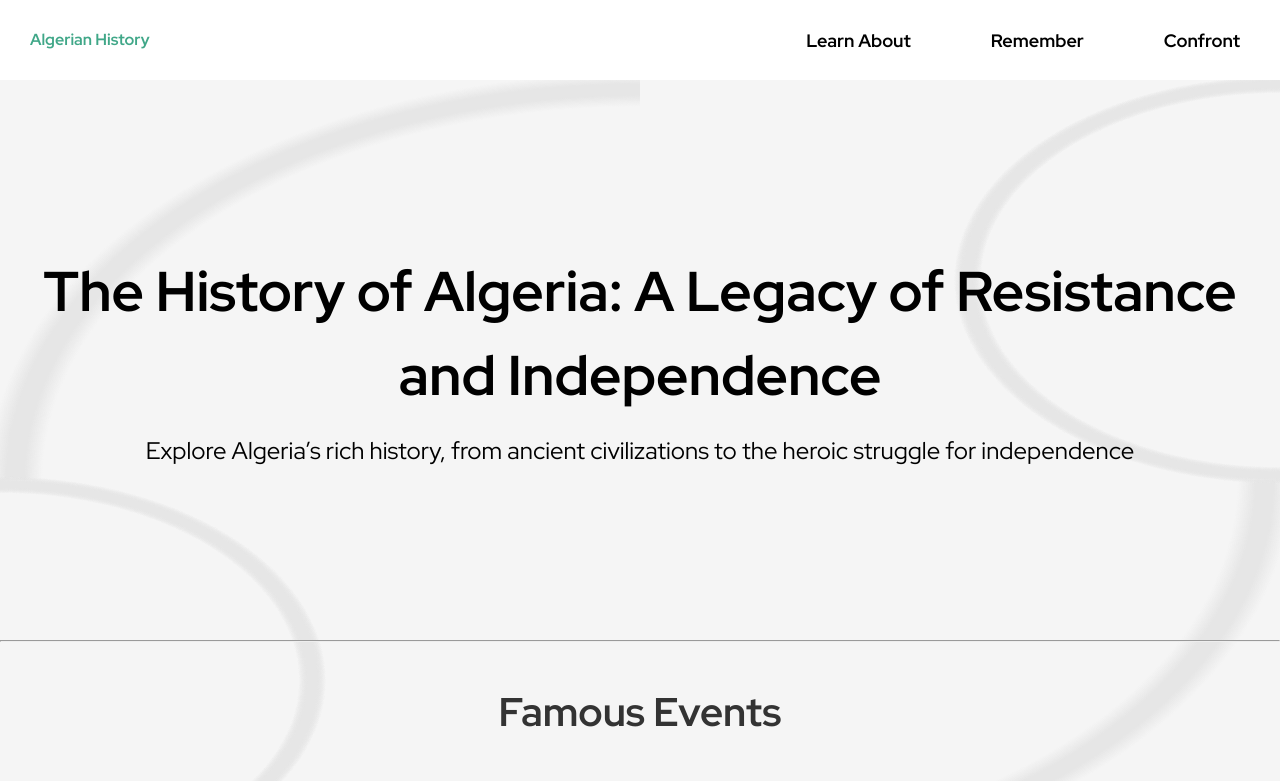
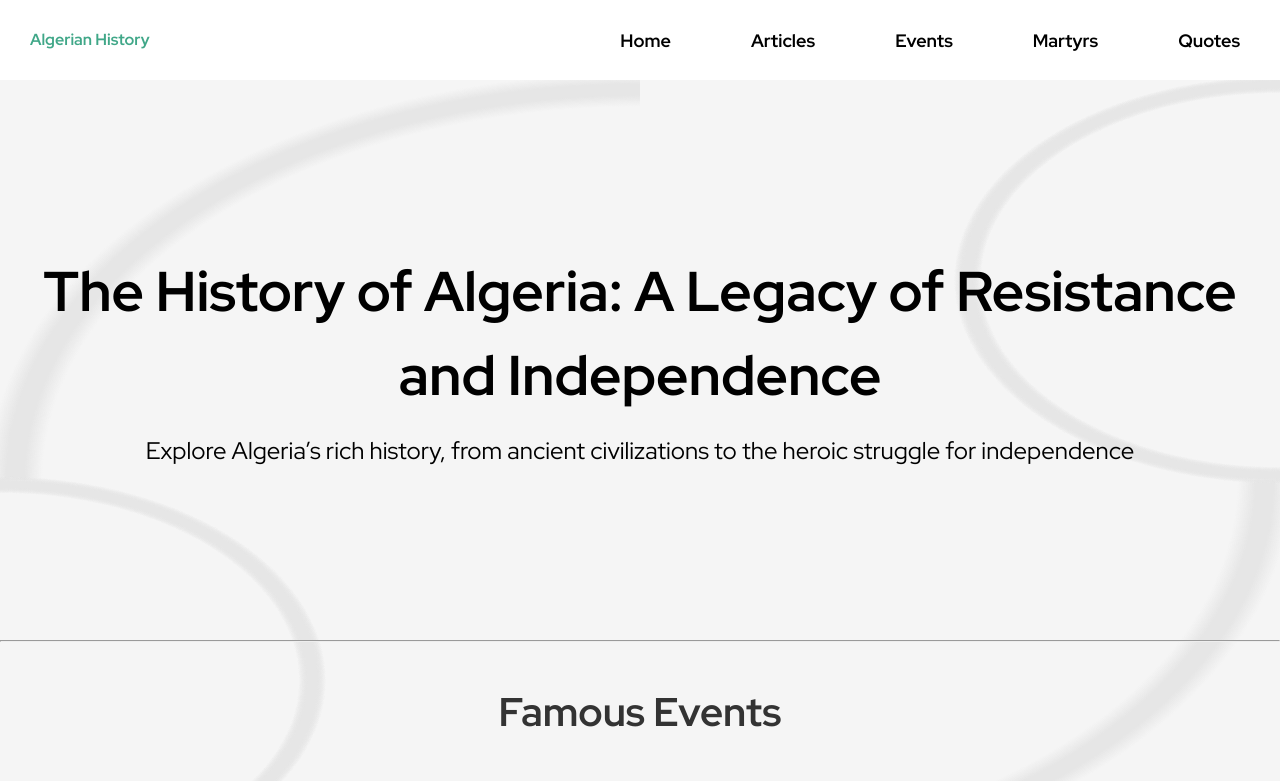
Before and after one commit to techzonesetif/shahid-day, a React (Vite) app: page / in a window 1280 px wide. Shown: the top 781 px of the page. Built offline with nearby package versions, Linux system fonts and the light colour scheme.

Commit message:
Nav bar links created

```diff
--- a/package.json
+++ b/package.json
@@ -16,6 +16,7 @@
     "react": "^19.0.0",
     "react-dom": "^19.0.0",
     "react-router-dom": "^7.1.5",
+    "react-scroll": "^1.9.2",
     "vite-plugin-commonjs": "^0.10.4"
   },
   "devDependencies": {
--- a/src/pages/components/EventSection.jsx
+++ b/src/pages/components/EventSection.jsx
@@ -5,7 +5,7 @@ import EventCard from './UI/EventCard';
 function EventSection() {
 
     return (
-      <section id='Events-section' className={style["events"]}>
+      <section id='events-section' className={style["events"]}>
         <h2>Famous Events</h2>
         <div className={style["events-grid"]}>
           <EventCard {...cardsData.card1} />
--- a/src/pages/components/Header.jsx
+++ b/src/pages/components/Header.jsx
@@ -1,63 +1,102 @@
-import { Link } from 'react-router-dom';
-import style from '../home/page.module.css'
-
+import style from '../home/page.module.css';
 import { FontAwesomeIcon } from '@fortawesome/react-fontawesome';
 import { faBars, faXmark } from '@fortawesome/free-solid-svg-icons';
 import { useEffect, useState } from 'react';
-
+import { useNavigate } from 'react-router-dom'; // Import useNavigate
 
 function Header() {
   const [menuSvg, setMenuSvg] = useState(faBars);
   const [isActive, setIsActive] = useState(false);
+  const navigate = useNavigate(); // Initialize useNavigate
 
   const handleMenuBtn = () => {
     setMenuSvg(prev => (prev === faBars ? faXmark : faBars));
     setIsActive(prev => !prev);
+  };
 
+  const handleNavigation = (targetSection) => {
+    // Navigate to the home page
+    navigate('/');
+
+    // After a short delay, scroll to the target section
+    setTimeout(() => {
+      const section = document.querySelector(targetSection);
+      if (section) {
+        section.scrollIntoView({ behavior: 'smooth' });
       }
+    }, 500); // Adjust the delay as needed
+  };
 
   useEffect(() => {
-  }, [menuSvg])
+  }, [menuSvg]);
 
   return (
     <header>
       <div className={style["navbar"]}>
         <div className={style["container"]}>
           <div className={style["site-logo"]}>
-              <Link to={'/'}>
+            <a href={'#'}>
               <p className={style["logo"]}>Algerian History</p>
-              </Link>
+            </a>
           </div>
           <button
             className={style["menu-toggle"]}
             aria-label="Toggle navigation menu"
             onClick={handleMenuBtn}
           >
-              <FontAwesomeIcon icon={menuSvg} key={menuSvg.iconName}/>
+            <FontAwesomeIcon icon={menuSvg} key={menuSvg.iconName} />
           </button>
         </div>
         <nav>
           <ul className={`${style["nav-list"]} ${isActive ? style["active"] : ""}`}>
             <li className={style["nav-item"]}>
-                <Link to={''}>
-                  <h2>Learn About</h2>
-                </Link>
+              <a href={'#'}>
+                <h2>Home</h2>
+              </a>
             </li>
             <li className={style["nav-item"]}>
-                <Link to={''}>
-                  <h2>Remember</h2>
-                </Link>
+              <a href={'/article'}>
+                <h2>Articles</h2>
+              </a>
             </li>
             <li className={style["nav-item"]}>
-                <Link to={''}>
-                  <h2>Confront</h2>
-                </Link>
+              <a
+                href="#events-section"
+                onClick={(e) => {
+                  e.preventDefault();
+                  handleNavigation('#events-section');
+                }}
+              >
+                <h2>Events</h2>
+              </a>
+            </li>
+            <li className={style["nav-item"]}>
+              <a
+                href="#martyrs-section"
+                onClick={(e) => {
+                  e.preventDefault();
+                  handleNavigation('#martyrs-section');
+                }}
+              >
+                <h2>Martyrs</h2>
+              </a>
+            </li>
+            <li className={style["nav-item"]}>
+              <a
+                href="#quote-section"
+                onClick={(e) => {
+                  e.preventDefault();
+                  handleNavigation('#quote-section');
+                }}
+              >
+                <h2>Quotes</h2>
+              </a>
             </li>
           </ul>
         </nav>
       </div>
     </header>
-    )
+  );
 }
 
 export default Header;
--- a/src/pages/components/QuotesSection.jsx
+++ b/src/pages/components/QuotesSection.jsx
@@ -25,7 +25,7 @@ function QuotesSection() {
   }
 
   return (
-    <section className={style["news"]}>
+    <section id='quote-section' className={style["news"]}>
       <h2>Quotes</h2>
       <div className={style["news-grid"]}>
         <NewsCard {...cardDate.card1} />
--- a/src/pages/home/page.module.css
+++ b/src/pages/home/page.module.css
@@ -15,6 +15,10 @@
 }
 
 /* Global Styles */
+
+html {
+  scroll-behavior: smooth;
+}
 
 button, a {
   cursor: pointer;
```
Also changed, not shown: src/pages/components/MartyrsSection.jsx (added), 1 other file (tests, documents, lock files or other folders). Lines whose indentation alone changed are shown as unchanged.
